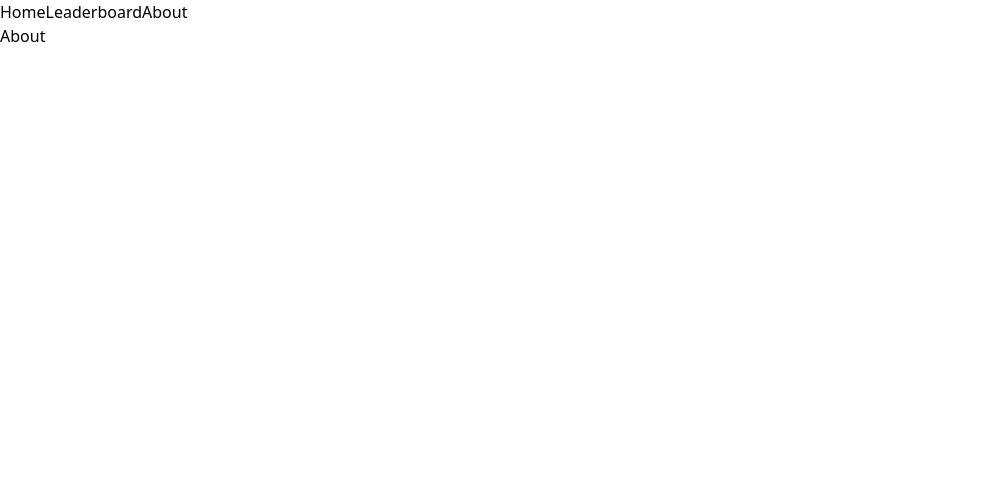
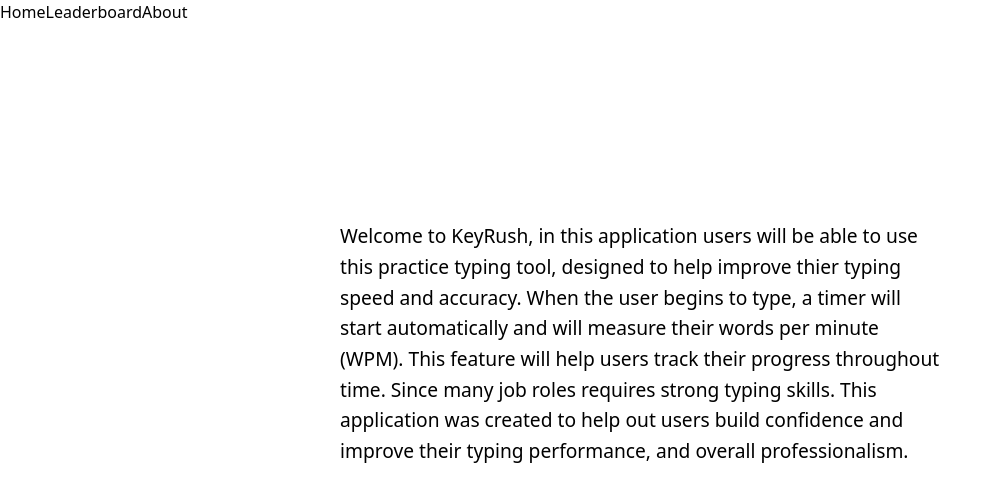
Before and after one commit to gunjanrawat5/KeyRush, a React app in the folder frontend/: page /about in a window 1280 px wide. Shown: the top 502 px of the page, without its empty margins (0-999 px from the left). Built offline with nearby package versions, Linux system fonts and the light colour scheme; the HTML template or start-up script is replaced by a standard one.

Commit message:
Added About page description

```diff
--- a/frontend/src/About.jsx
+++ b/frontend/src/About.jsx
@@ -2,8 +2,23 @@
 
 const About = () => {
   return (
-    <div>About</div>
-  )
-}
+    <div style = {{
+      display: 'flex',
+      justifyContent: 'center',
+      alignItems: 'center',
+      height: '80vh',
+      testAlign: 'center',
+      padding: '0 20px'
+    }}>
+
+    <p style={{ maxWidth: '600px', fontSize: '1.2rem', lineHeight: '1.6' }}>
+      Welcome to KeyRush, in this application users will be able to use this practice typing tool, designed to help improve thier typing speed and accuracy. When the user begins to type, a timer will start automatically and will measure their words per minute (WPM). This feature will help users track their progress throughout time. Since many job roles requires strong typing skills. This application was created to help out users build confidence and improve their typing performance, and overall professionalism.
+
+
+
+    </p>
+   </div>
+  );
+};
 
 export default About
```
